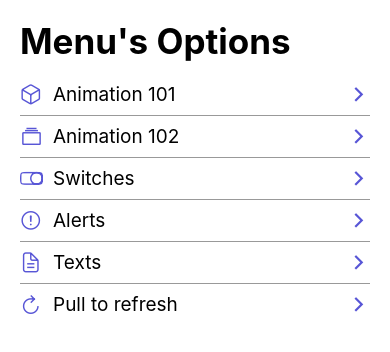
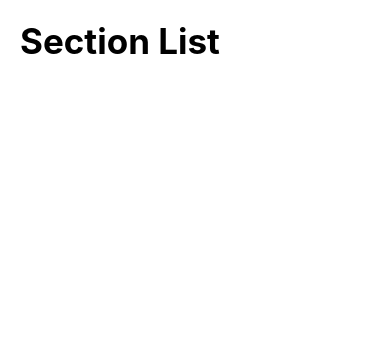
Before and after one commit to belenjn/components-project-react-native, a React Native app: screen /SectionListScreen in a window 390 px wide. Shown: the top 352 px of the page. Built offline with nearby package versions, Linux system fonts and the light colour scheme.

Commit message:
SectionList created

```diff
--- a/src/data/menuItems.tsx
+++ b/src/data/menuItems.tsx
@@ -29,4 +29,9 @@ export const menuItems = [
     icon: 'refresh-outline',
     component: 'PullToRefreshScreen',
   },
+  {
+    name: 'Section List',
+    icon: 'list-outline',
+    component: 'SectionListScreen',
+  },
 ];
--- a/src/navigator/Navigator.tsx
+++ b/src/navigator/Navigator.tsx
@@ -7,6 +7,7 @@ import {SwitchScreen} from '../screens/SwitchScreen';
 import {AlertScreen} from '../screens/AlertScreen';
 import {TextInputScreen} from '../screens/TextInputScreen';
 import {PullToRefreshScreen} from '../screens/PullToRefreshScreen';
+import {SectionListScreen} from '../screens/SectionListScreen';
 
 const Stack = createStackNavigator();
 
@@ -25,6 +26,7 @@ export const Navigator = () => {
       <Stack.Screen name="SwitchScreen" component={SwitchScreen} />
       <Stack.Screen name="AlertScreen" component={AlertScreen} />
       <Stack.Screen name="TextInputScreen" component={TextInputScreen} />
+      <Stack.Screen name="SectionListScreen" component={SectionListScreen} />
       <Stack.Screen
         name="PullToRefreshScreen"
         component={PullToRefreshScreen}
--- /dev/null
+++ b/src/screens/SectionListScreen.tsx
@@ -0,0 +1,12 @@
+import React from 'react';
+import {View} from 'react-native';
+import {HeaderTitle} from '../components/HeaderTitle';
+import {styles} from '../theme/appTheme';
+
+export const SectionListScreen = () => {
+  return (
+    <View style={styles.globalMargin}>
+      <HeaderTitle title="Section List" />
+    </View>
+  );
+};
```
Also changed, not shown: src/data/sectionList.tsx (added, +19 -0 lines).
